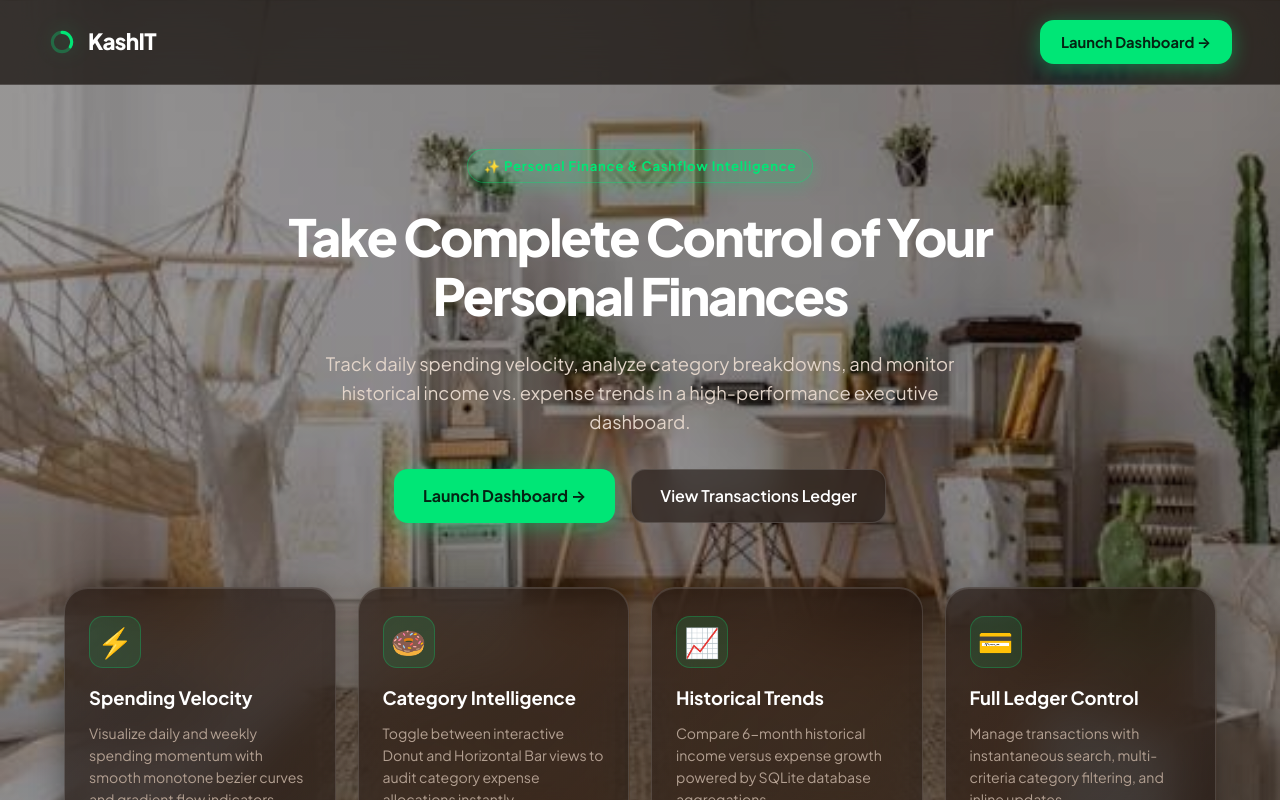
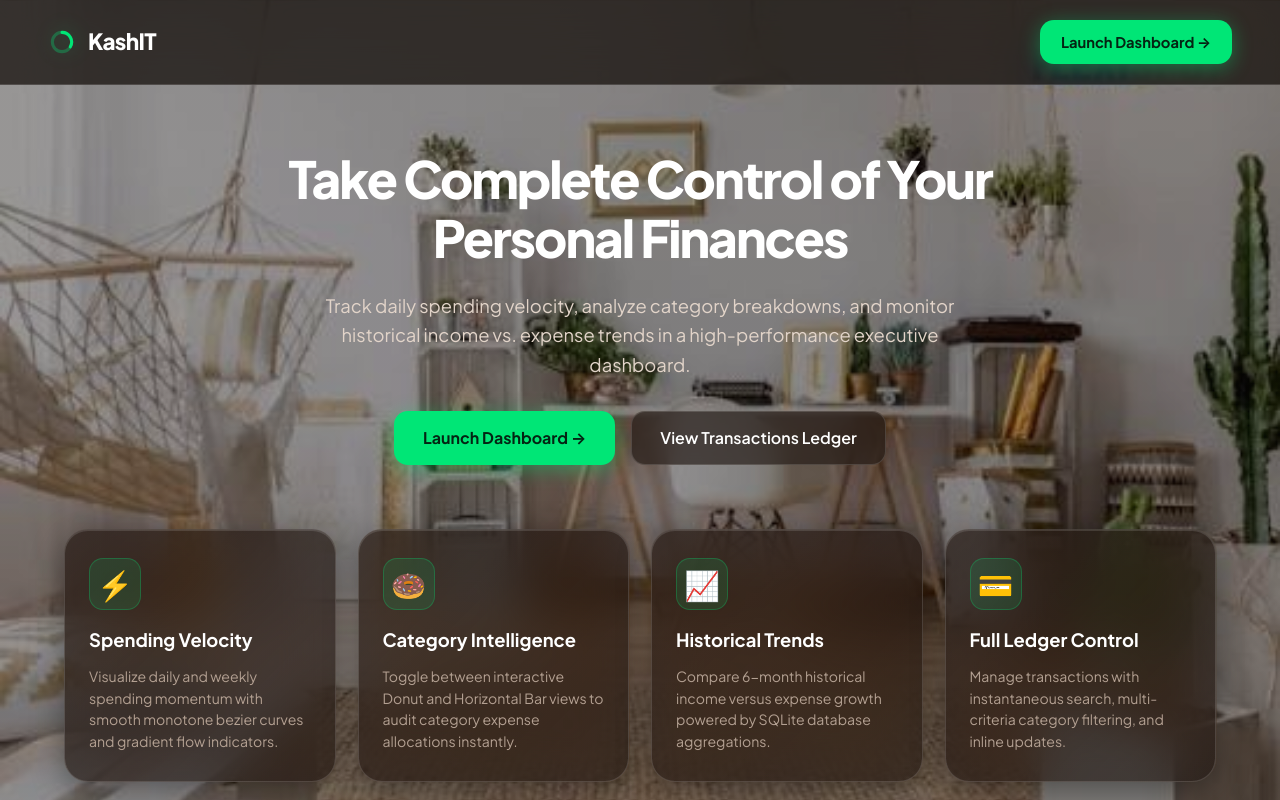
Before and after one commit to sharonmattheww/KashIT, a React (Vite) app in the folder client/: page /welcome in a window 1280 px wide. Shown: the top 800 px of the page. Built offline with nearby package versions, Linux system fonts and the light colour scheme; no server answers.

Commit message:
fix(ui): remove badge pill element from landing page hero

```diff
--- a/client/src/pages/LandingPage.jsx
+++ b/client/src/pages/LandingPage.jsx
@@ -29,9 +29,6 @@ export default function LandingPage() {
       {/* Main Hero Section */}
       <main className="landing-content">
         <section className="landing-hero">
-          <span className="landing-hero__badge">
-            ✨ Personal Finance & Cashflow Intelligence
-          </span>
           <h1 className="landing-hero__title">
             Take Complete Control of Your Personal Finances
           </h1>
```
